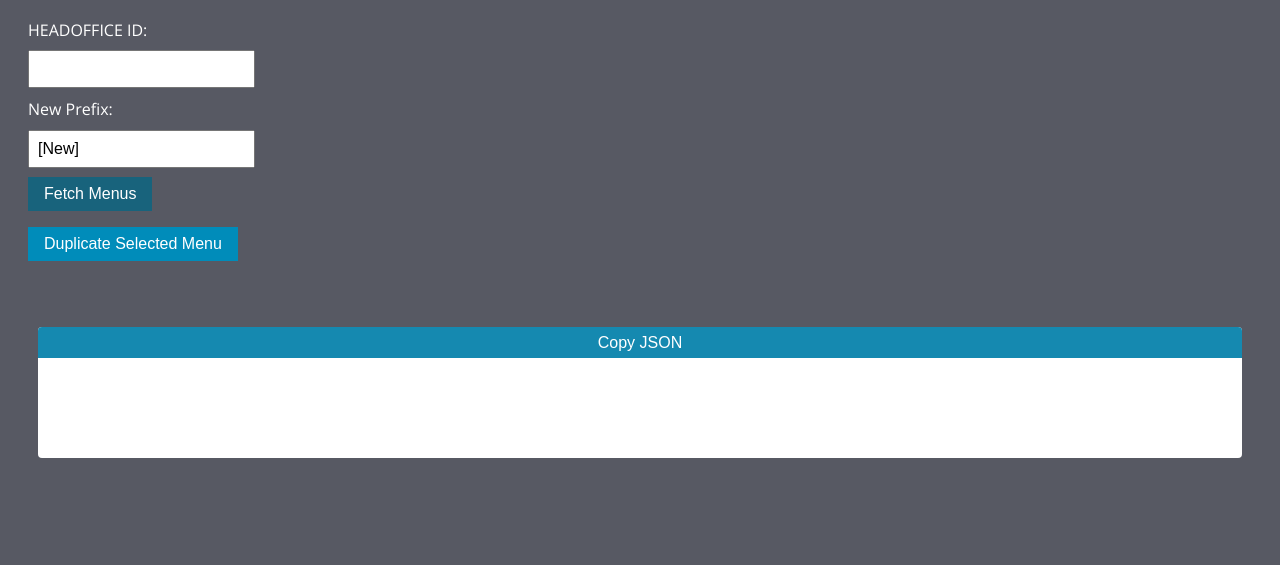
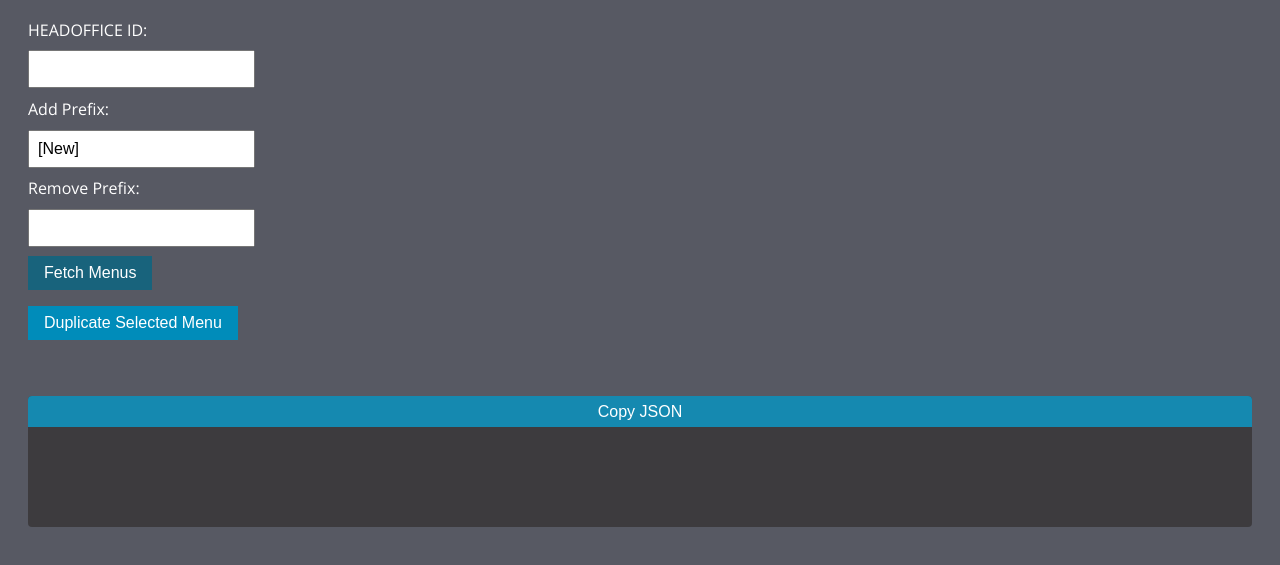
Before and after one commit to Walid-dev/menu-extractor-app, a website: page index.html in a window 1280 px wide. Shown: the part 95-660 px from the top of the page. Drawn offline with nearby package versions, Linux system fonts and the light colour scheme.

Commit message:
Remove prefix added

```diff
--- a/index.html
+++ b/index.html
@@ -13,8 +13,12 @@
         <label for="headoffice-id">HEADOFFICE ID:</label><br />
         <input type="text" id="headoffice-id" name="headoffice-id" /><br />
 
-        <label for="prefix">New Prefix:</label><br />
+        <label for="prefix">Add Prefix:</label><br />
         <input type="text" id="prefix" name="prefix" value="[New] " /><br />
+
+        <label for="prefix-to-delete">Remove Prefix:</label><br>
+        <input type="text" id="prefix-to-delete" name="prefix-to-delete"><br>
+
 
         <button id="fetch-button">Fetch Menus</button>
 
--- a/main.js
+++ b/main.js
@@ -25,7 +25,7 @@ document.getElementById("fetch-button").addEventListener("click", () => {
           menuListDiv.childNodes.forEach((node) => (node.style.fontWeight = "normal"));
           menuListDiv.childNodes.forEach((node) => (node.style.color = "white"));
           menuElement.style.fontWeight = "bold";
-          menuElement.style.color = "#04f968";
+          menuElement.style.color = "lime";
         });
         menuListDiv.appendChild(menuElement);
       });
@@ -39,6 +39,7 @@ document.getElementById("submit-button").addEventListener("click", () => {
   let headofficeId = document.getElementById("headoffice-id").value;
   let resultDiv = document.getElementById("result");
   let prefix = document.getElementById("prefix").value;
+  let prefix_to_delete = document.getElementById("prefix-to-delete").value;
   resultDiv.innerHTML = "";
 
   fetch(fetchUrl.replace("XXXX", headofficeId))
@@ -117,6 +118,7 @@ document.getElementById("submit-button").addEventListener("click", () => {
       };
 
       let jsonOutputDiv = document.getElementById("json-output");
+      jsonOutputDiv.innerText = "";
       jsonOutputDiv.innerText = JSON.stringify(output, null, 2);
 
       // Call the download function with the JSON output
--- a/styles.css
+++ b/styles.css
@@ -14,7 +14,8 @@ font-family: 'Open Sans', sans-serif;
 }
 
 #headoffice-id,
-#prefix {
+#prefix,
+#prefix-to-delete {
     margin: .6em 0;
     padding: 0.5em;
     font-size: 1em;
@@ -47,8 +48,6 @@ font-family: 'Open Sans', sans-serif;
     display: flex;
     max-width: 40%;
         flex-wrap: wrap;
-        max-height: 50vh;
-
     }
 
 
@@ -72,10 +71,11 @@ font-family: 'Open Sans', sans-serif;
 }
 #json-container {
     position: relative;
-    background: #fff;
+    background: #312d2dab;
+        color: lime;
     padding: 30px 10px;
-    margin: 30px;
-    max-height: 30vh;
+    margin: 20px;
+        max-height: 35vh;
     overflow-y: scroll;
     border-radius: 4px;
 }
```
